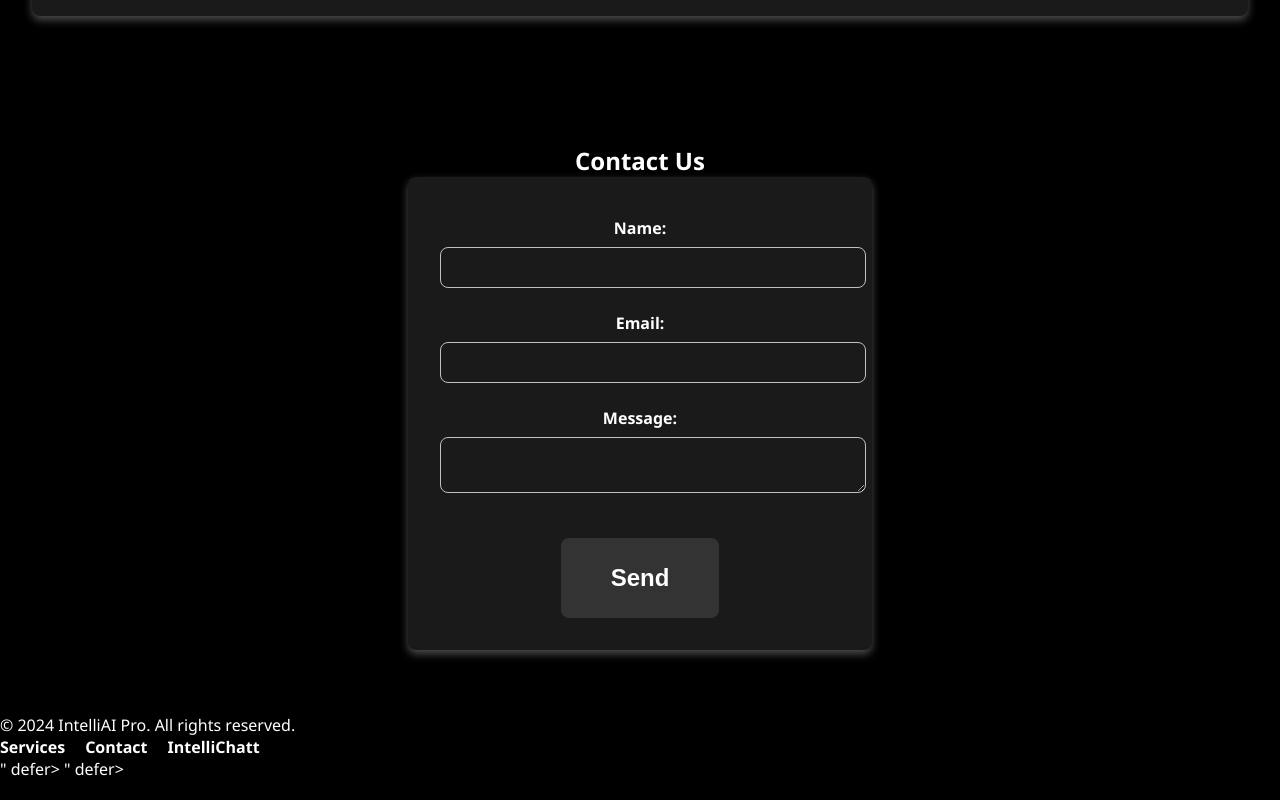
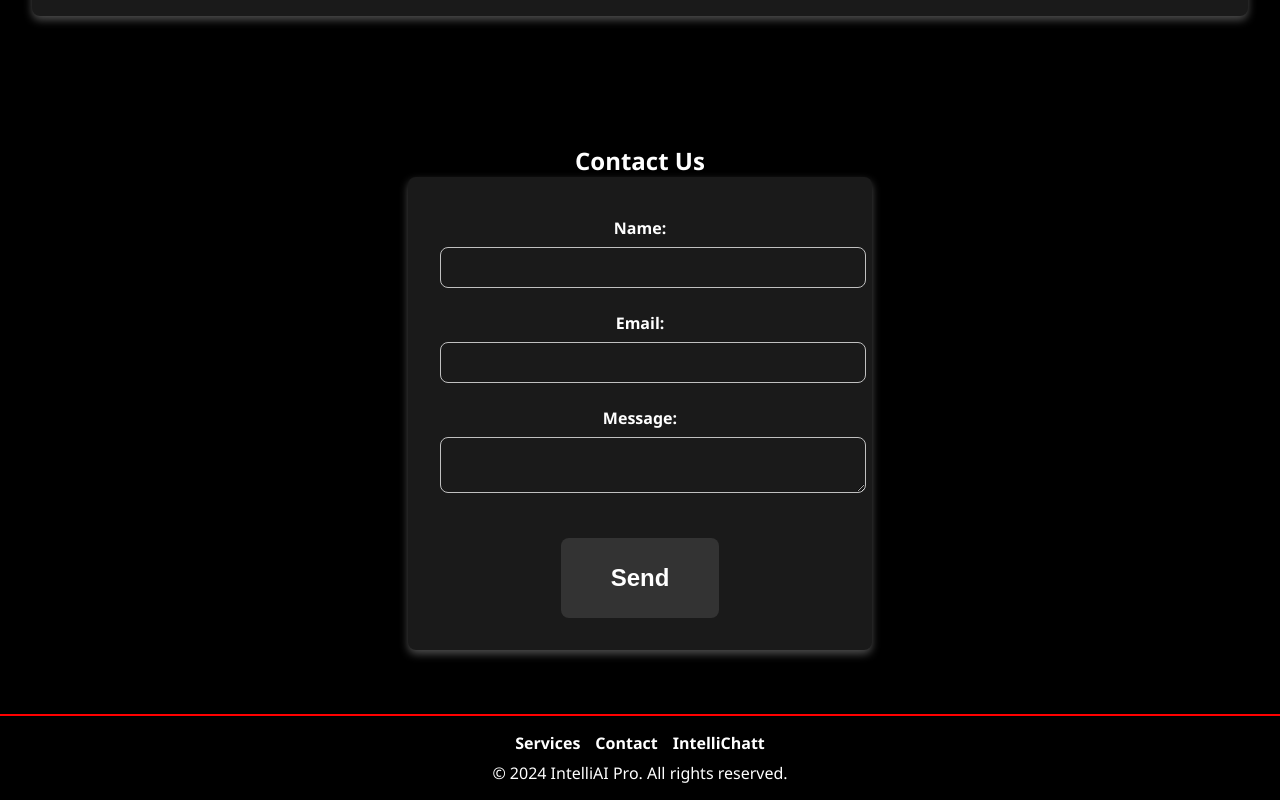
Before and after one commit to Intelliwebchatt/intelliaiproemail, a plain HTML site: page index.html in a window 1280 px wide. Shown: the part 722-1522 px from the top of the page. Drawn offline with Linux system fonts and the light colour scheme.

Commit message:
Update index.html

```diff
--- a/index.html
+++ b/index.html
@@ -148,6 +148,24 @@
             color: var(--brand-light);
             margin-bottom: 1rem;
         }
+
+        footer {
+            background: var(--brand-primary);
+            text-align: center;
+            padding: 1rem 0;
+            border-top: 2px solid var(--red-highlight);
+        }
+
+        footer nav {
+            display: flex;
+            justify-content: center;
+            gap: 15px;
+            margin-bottom: 0.5rem;
+        }
+
+        footer p {
+            margin: 0;
+        }
     </style>
 </head>
 <body>
@@ -211,15 +229,14 @@
     </section>
 
     <footer>
-        <p>&copy; 2024 IntelliAI Pro. All rights reserved.</p>
         <nav>
             <a href="#services">Services</a>
             <a href="#contact">Contact</a>
             <a href="https://intellichatt.com" target="_blank">IntelliChatt</a>
         </nav>
+        <p>&copy; 2024 IntelliAI Pro. All rights reserved.</p>
     </footer>
 
-    <script src="<script src="https://app.aminos.ai/js/chat_plugin.js" data-bot-id="37221"></script>" defer></script>
-" defer></script>
+    <script src="https://app.aminos.ai/js/chat_plugin.js" data-bot-id="37221"></script>
 </body>
 </html>
```
